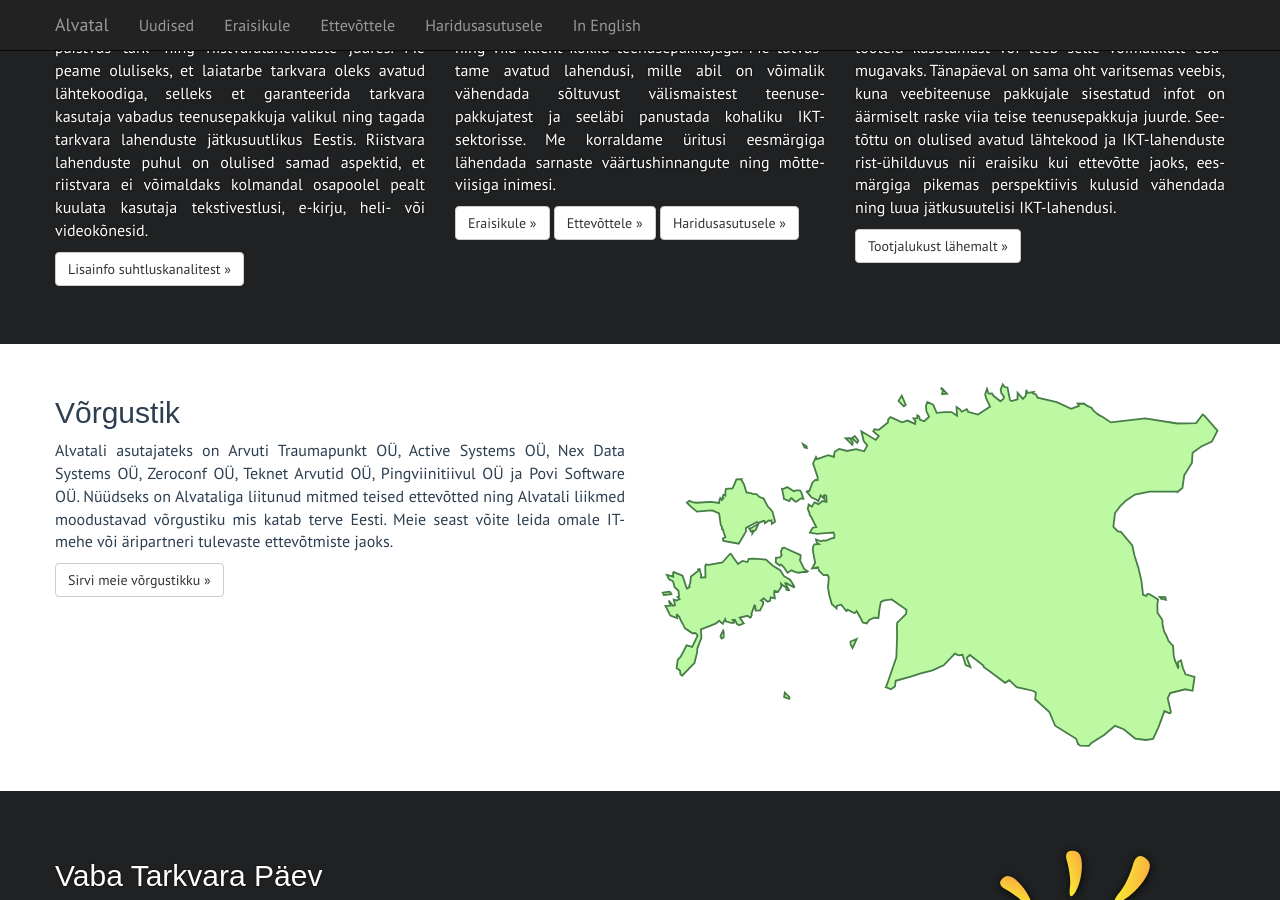
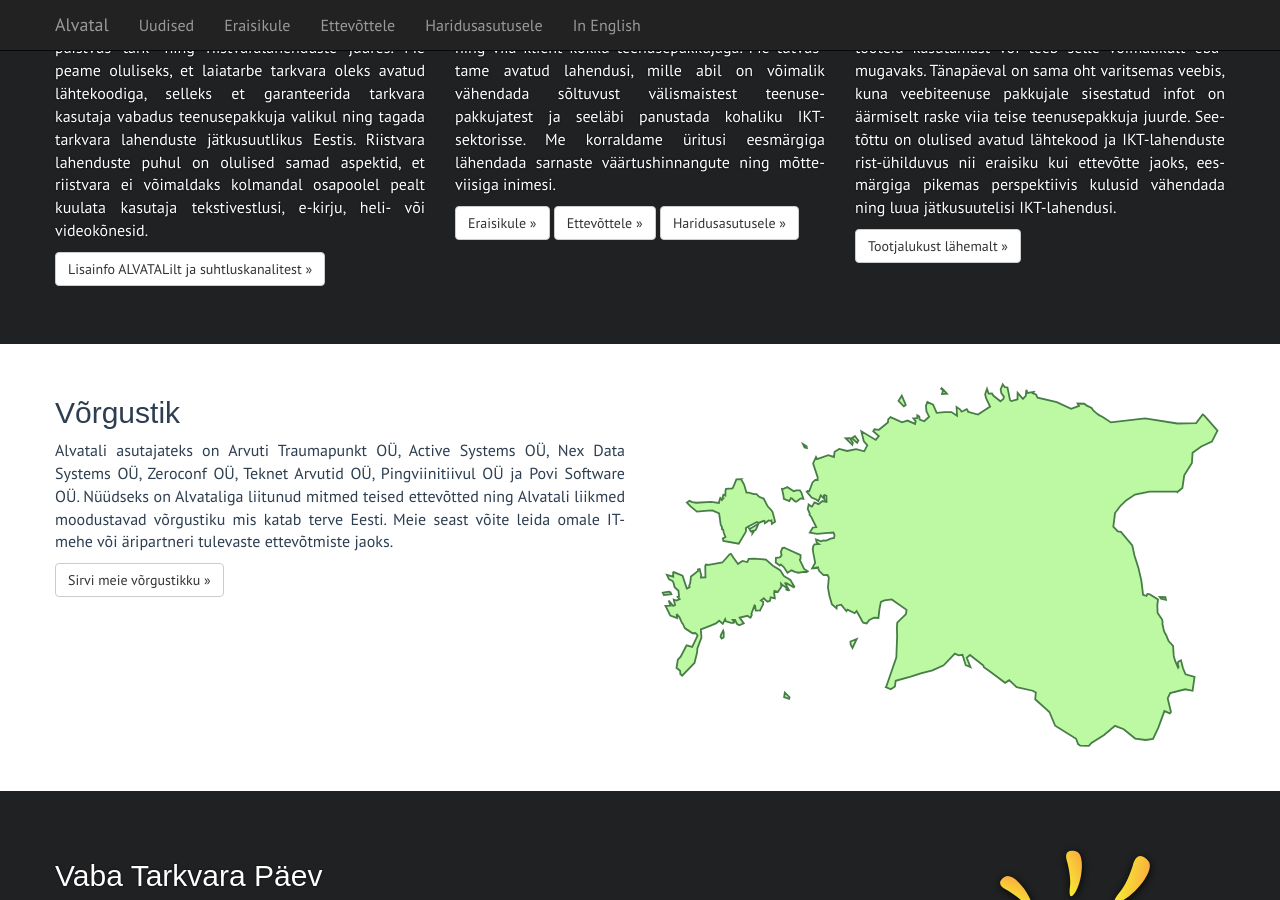
Before and after one commit to alvatal/alvatal.github.io, a Jekyll site: the page built from et/index.html, in a window 1280 px wide and 900 px high, scrolled down 817 px. Built offline with Jekyll 4.4.1, drawn with Linux system fonts in a browser that asks for light colours; some web fonts are replaced.

Commit message:
Update index.html
small fixes

```diff
--- a/et/index.html
+++ b/et/index.html
@@ -72,7 +72,7 @@
 
             </p>
             <!--<p><a class="btn btn-default" href="#" role="button">Loe lähemalt &raquo;</a></p>-->
-            <p><a class="btn btn-default" href="javascript: document.body.scrollIntoView(false);" role="button">Lisainfo suhtluskanalitest &raquo;</a></p>
+            <p><a class="btn btn-default" href="javascript: document.body.scrollIntoView(false);" role="button">Lisainfo ALVATALilt ja suhtluskanalitest &raquo;</a></p>
         </div>
         <div class="col-md-4">
             <h2>Mida me pakume?</h2>
```
